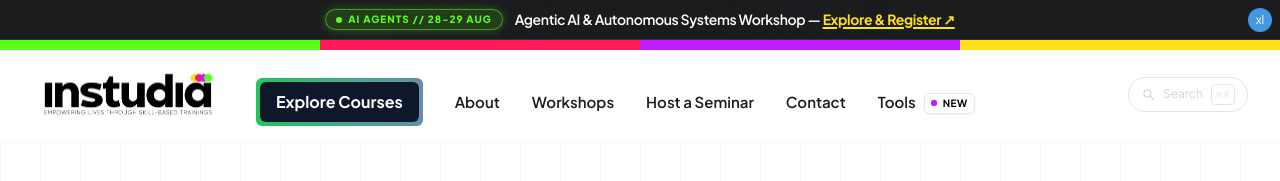
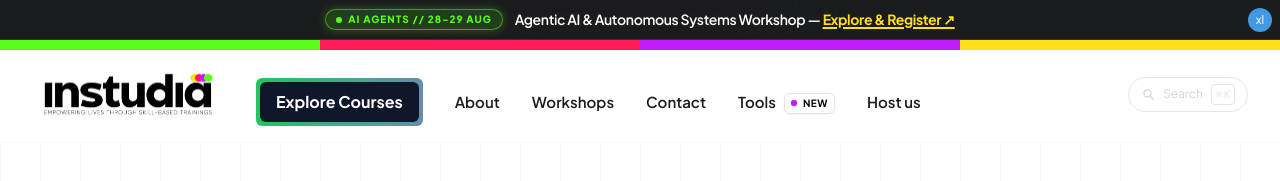
Before and after one commit to vishalbardewa/instudia-web-v2, a Next.js app: page /tools/flashcards in a window 1280 px wide. Shown: the top 181 px of the page. Built offline with nearby package versions, Linux system fonts and the light colour scheme.

Commit message:
feat: added footer link

```diff
--- a/app/components/layouts/PrimaryLayout.tsx
+++ b/app/components/layouts/PrimaryLayout.tsx
@@ -115,9 +115,9 @@ const longNavigation = {
   pages: [
     { name: "About", href: "/about" },
     { name: "Workshops", href: "/workshops" },
-    { name: "Host a Seminar", href: "/host-a-seminar" },
     { name: "Contact", href: "/contact" },
     { name: "Tools", href: "/tools", isNew: true },
+    { name: "Host us", href: "/host-a-seminar" },
   ],
 };
 export default function PrimaryLayout({ children }: any) {
```
